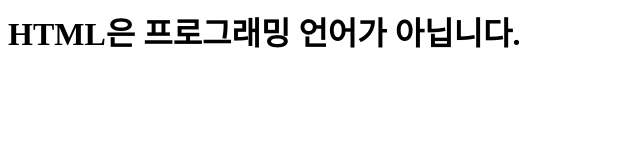
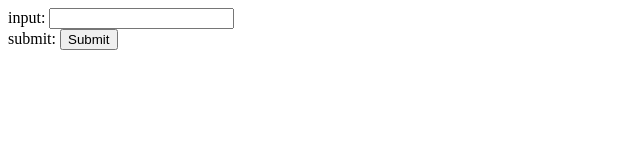
Before and after one commit to hyunjoebrother/express-practice, a website: page express-api-practice/src/index.html in a window 1280 px wide. Shown: the whole page, without its empty margins (0-640 px from the left). Drawn offline with Linux system fonts and the light colour scheme.

Commit message:
feat: simple Express example - 3. POST로 데이터 입력 및 전달하기

```diff
--- a/express-api-practice/package.json
+++ b/express-api-practice/package.json
@@ -9,6 +9,7 @@
   "author": "",
   "license": "ISC",
   "dependencies": {
+    "body-parser": "^1.20.2",
     "express": "^4.18.2",
     "nodemon": "^2.0.22"
   }
--- a/express-api-practice/src/index.html
+++ b/express-api-practice/src/index.html
@@ -1 +1,6 @@
-<h1>HTML은 프로그래밍 언어가 아닙니다.</h1>
+<!-- POST로 데이터를 서버로 전송 -->
+<form action="post" method="post">
+    input: <input type="text" name="input" />
+    <br>
+    submit: <input type="submit" />
+</form>
```
Also changed, not shown: express-api-practice/app.js (+18 -0 lines), 1 other file.
